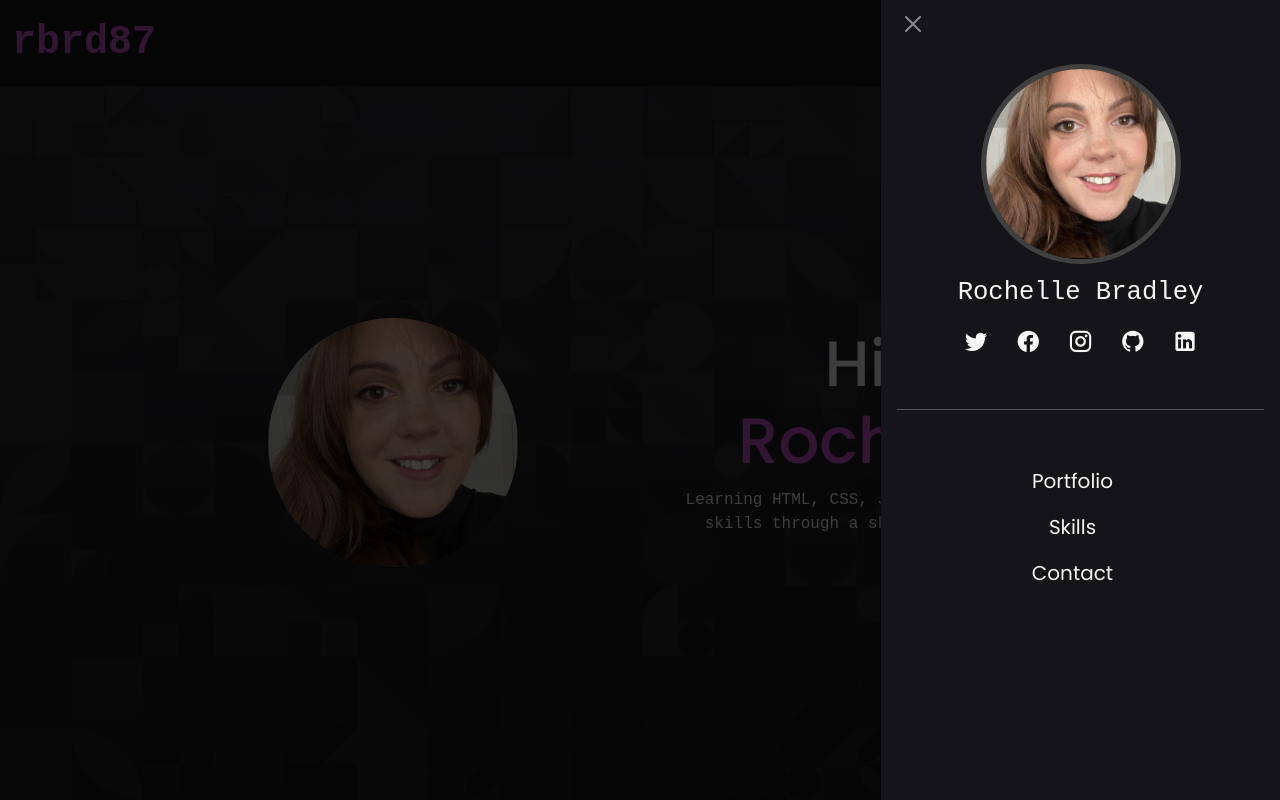
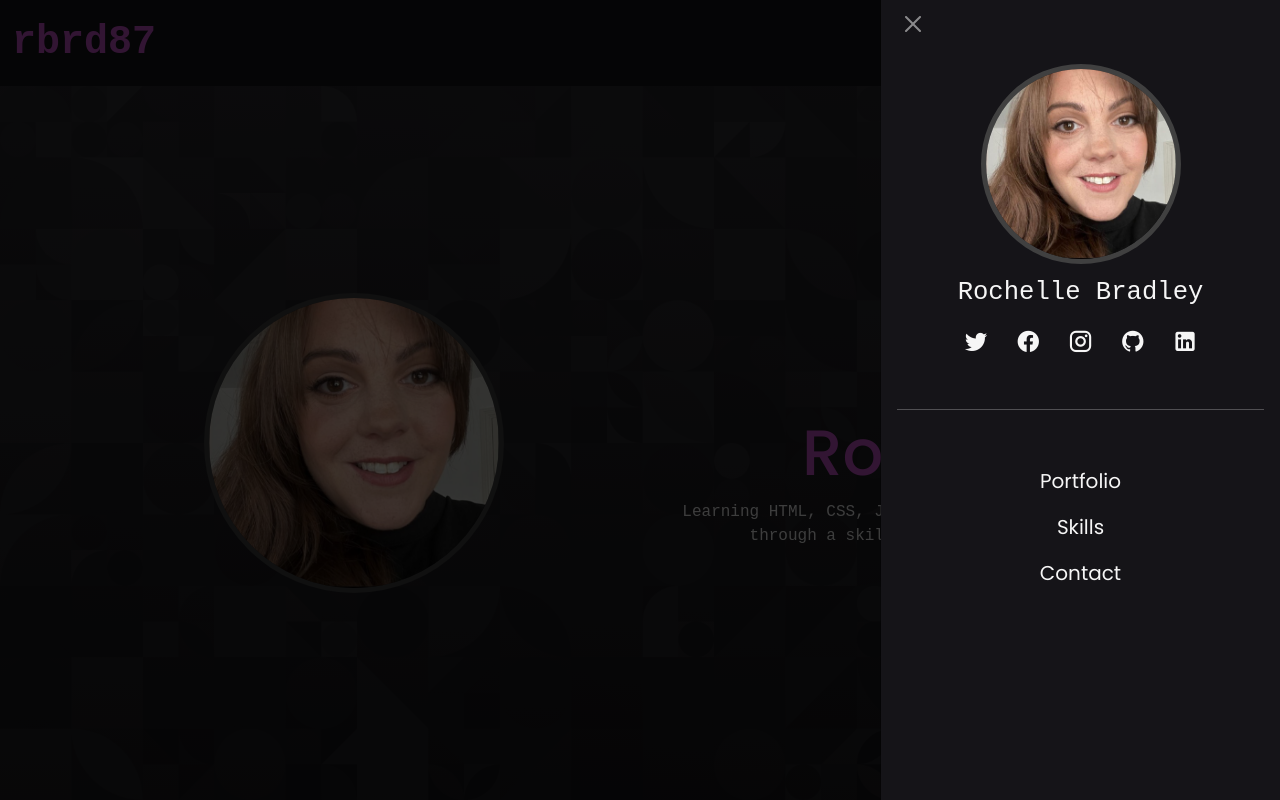
Before and after one commit to rbrd87/Bootstrap-Portfolio, a plain HTML site: page index.html in a window 1280 px wide. Both pictures are taken after a click on the button 1240 px from the left and 43 px from the top of the page. Shown: the top 800 px of the page. Drawn offline with nearby package versions, Linux system fonts and the light colour scheme; a web font is replaced by a local one.

Commit message:
Few last changes before submitting

```diff
--- a/assets/css/styles.css
+++ b/assets/css/styles.css
@@ -73,7 +73,7 @@ p {
 
 /* Using keyframes - created an effect that cycles through multiple colours */
 .hue {
-  color: #6a5df8;
+  color: var(--blurple);
   animation: 60s ease 0s infinite normal none running hue-change;
 }
 @keyframes hue-change{
@@ -92,7 +92,7 @@ p {
   to{color:#6a5df8}
 }
 .hue-background {
-  background-color: #6a5df8;
+  background-color: var(--blurple);
   animation: 60s ease 0s infinite normal none running hue-bg-change;
 }
 @keyframes hue-bg-change{
@@ -162,15 +162,15 @@ p {
   background-size: cover;
 }
 #hero img {
-  width: 250px;
+  width: 300px;
   height: auto;
-  border-radius: 50%;
+  border: 5px solid var(--grey);
 }
 .hero-text {
   text-align: right;
 }
 #hero-content {
-  width: 60%;
+  width: 70%;
 }
 
 /* Portfolio */
--- a/index.html
+++ b/index.html
@@ -50,7 +50,7 @@
                   </div>
                   <hr class="my-5">
                   <!-- Site Navigation Area -->
-                <ul class="navbar-nav justify-content-end flex-grow-1 pe-3">
+                <ul class="navbar-nav">
                     <li class="nav-item">
                         <a class="nav-link" href="#portfolio">Portfolio</a>
                     </li>
@@ -70,7 +70,7 @@
     <section class="jumbotron-fluid d-flex justify-content-center" id="hero">
         <div class="row align-items-center" id="hero-content">
             <div class="col-sm-12 col-md-12 col-lg-6">
-                <img src="assets/images/profile-pic.jpeg" alt="a picture of me">
+                <img src="assets/images/profile-pic.jpeg" class="rounded-circle" alt="a picture of me">
             </div>
             <div class="col-sm-12 col-md-12 col-lg-6 hero-text">
                 <h1>Hi, I'm <span class="hue">Rochelle</span></h1>
```
